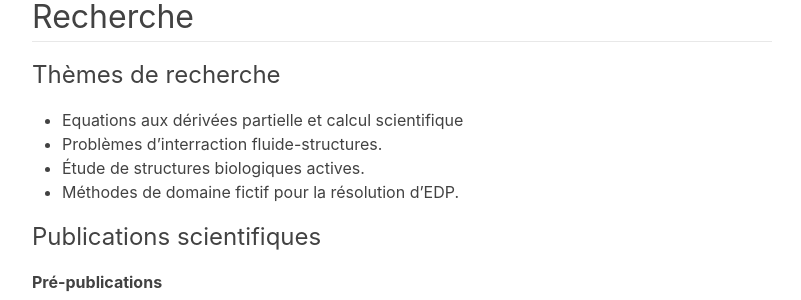
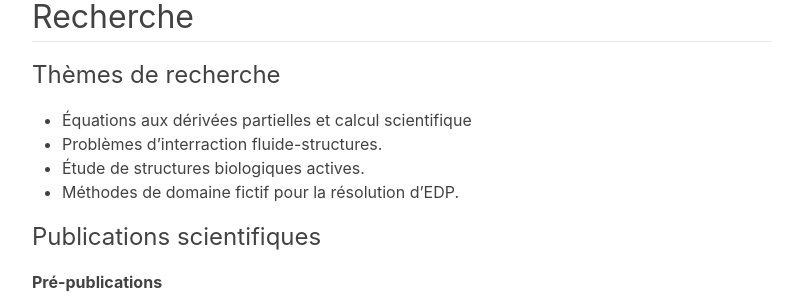
Before and after one commit to Fvergnet/fvergnet.github.io, a Jekyll site: the page built from index.md, in a window 1280 px wide and 900 px high, scrolled down 563 px. Shown: the part 150-450 px from the top of the window, without its empty margins (238-1039 px from the left). Built offline with Jekyll 4.4.1, drawn with Linux system fonts in a browser that asks for light colours; our own code applies the rules of GitHub Pages for plain Markdown files.

```diff
--- a/index.md
+++ b/index.md
@@ -20,7 +20,7 @@ J'ai récemment soutenu une thèse en mathématiques appliquées au Laboratoire
 
 ## Thèmes de recherche
 
-- Equations aux dérivées partielle et calcul scientifique
+- Équations aux dérivées partielles et calcul scientifique
 - Problèmes d'interraction fluide-structures.
 - Étude de structures biologiques actives.
 - Méthodes de domaine fictif pour la résolution d'EDP.
```
